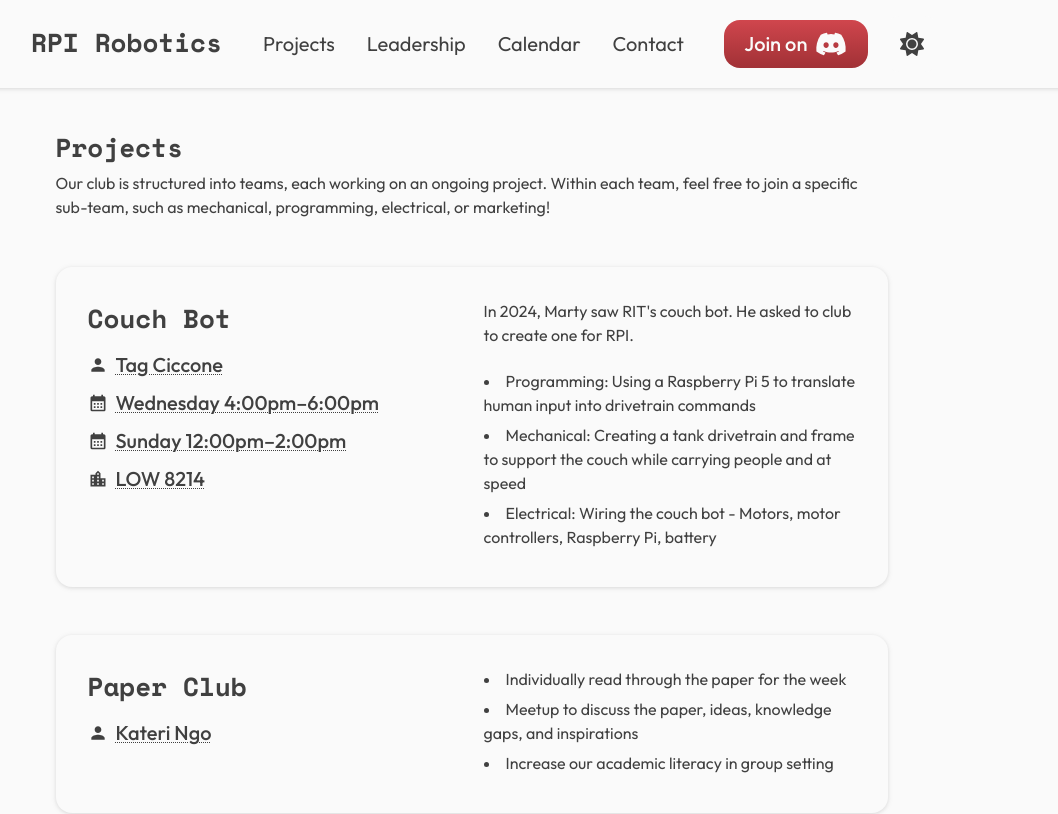
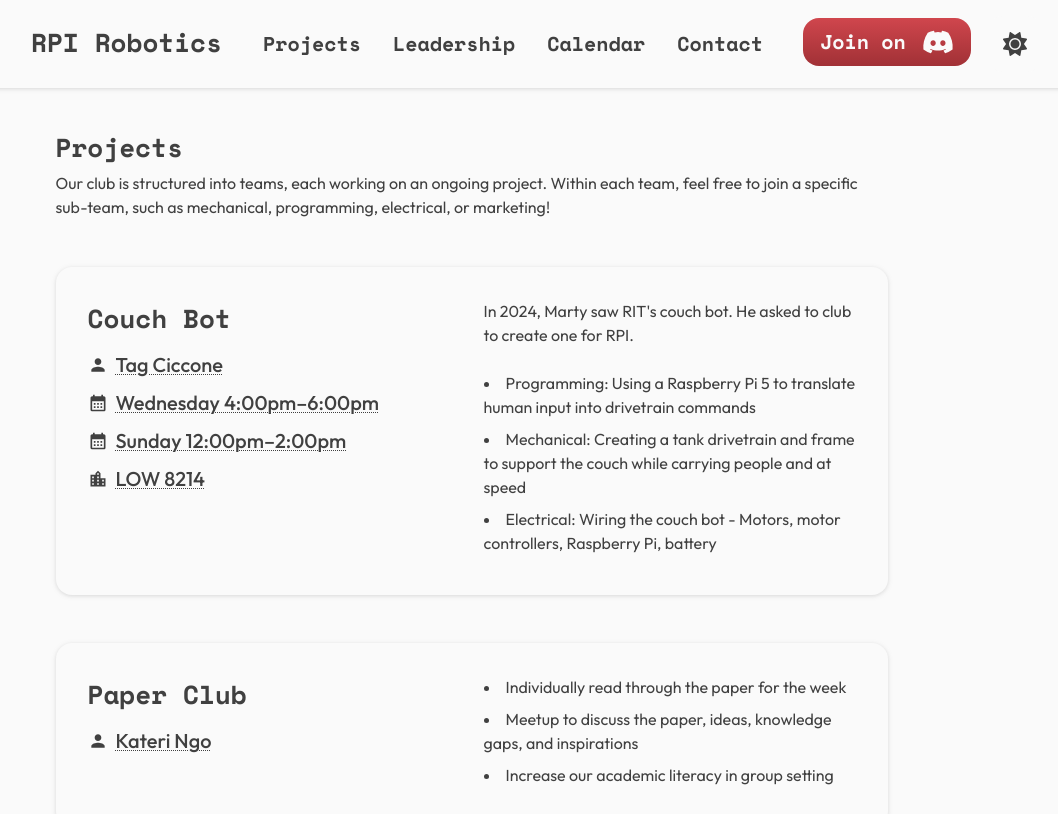
Before and after one commit to haydenheroux/rpi-robotics-website, a React (Vite) app: page /projects in a window 1280 px wide. Shown: the top 814 px of the page, without its empty margins (161-1219 px from the left). Built offline with nearby package versions, Linux system fonts and the light colour scheme.

Commit message:
Update typography.

```diff
--- a/src/components/Nav.tsx
+++ b/src/components/Nav.tsx
@@ -11,9 +11,9 @@ function DiscordButton({ large }: { large?: boolean }) {
   return (
     <a
       href={content.discord}
-      className={`flex px-4 py-2 justify-center items-center ${large ? "w-full type-title" : "w-36 type-large-bold"} brand-button`}
+      className={`flex px-4 py-2 justify-center items-center ${large ? "w-full type-title" : "w-42 type-title-small"} brand-button`}
     >
-      Join on <FaDiscord className={large ? "ml-4" : "ml-2"} size={32} />
+      Join on <FaDiscord className="ml-4" size={32} />
     </a>
   );
 }
@@ -37,7 +37,7 @@ function Nav() {
           <div className="hidden lg:flex px-2 text-ellipsis flex-row gap-8 justify-start items-center">
             {links.map((title) => (
               <Link key={title} to={"/" + title.toLowerCase()}>
-                <span className="type-large text-standard link-hover">
+                <span className="type-title-small text-standard link-hover">
                   {title}
                 </span>
               </Link>
--- a/src/components/ProjectCard.tsx
+++ b/src/components/ProjectCard.tsx
@@ -115,7 +115,7 @@ function ProjectDescription({
     <div>
       {paragraphs &&
         paragraphs.map((text, index) => (
-          <p key={index} className="mb-1.5 type-body text-standard">
+          <p key={index} className="mb-2 type-body text-standard">
             {text}
           </p>
         ))}
@@ -123,7 +123,7 @@ function ProjectDescription({
       {bullets && (
         <ul className="block list-disc list-inside">
           {bullets.map((text, index) => (
-            <li key={index} className="type-body text-standard mb-1.5">
+            <li key={index} className="mb-2 type-body text-standard">
               {text}
             </li>
           ))}
--- a/src/index.css
+++ b/src/index.css
@@ -13,6 +13,14 @@
     font-weight: 700;
     font-style: normal;
     font-size: 26px;
+    margin-bottom: 4px;
+  }
+
+  .type-title-small {
+    font-family: "Space Mono", monospace;
+    font-weight: 700;
+    font-style: normal;
+    font-size: 20px;
     margin-bottom: 4px;
   }
 
```
